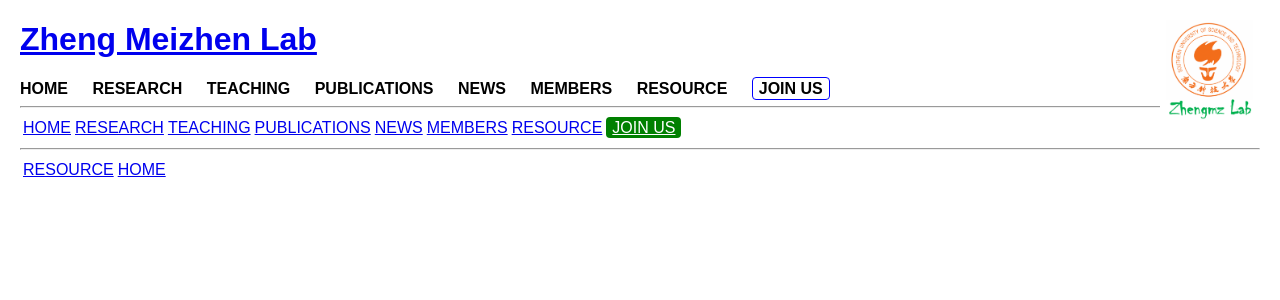
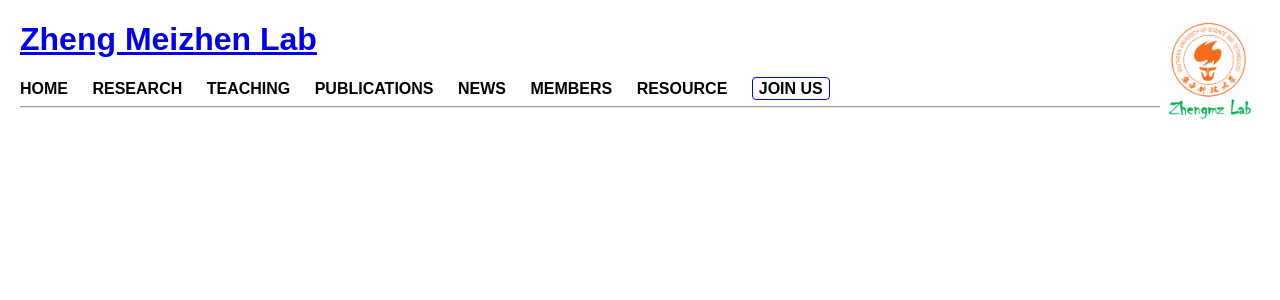
Before and after one commit to ZhengmzLab/zhengmzlab.github.io, a Jekyll site: the page built from join_us.md, in a window 1280 px wide. Shown: the top 300 px of the page. Built offline with Jekyll 4.4.1, drawn with Linux system fonts in a browser that asks for light colours.

Commit message:
Update join_us.md

```diff
--- a/join_us.md
+++ b/join_us.md
@@ -2,25 +2,3 @@
 layout: default
 title: JOIN US
 ---
-
-<table>
-  <tr>
-    <td><a href="https://www.zhengmzlab.com/index.html">HOME</a></td>
-    <td><a href="https://www.zhengmzlab.com/research.html">RESEARCH</a></td>
-    <td><a href="https://www.zhengmzlab.com/teaching.html">TEACHING</a></td>
-    <td><a href="https://www.zhengmzlab.com/publications.html">PUBLICATIONS</a></td>
-    <td><a href="https://www.zhengmzlab.com/news.html">NEWS</a></td>
-    <td><a href="https://www.zhengmzlab.com/members.html">MEMBERS</a></td>
-    <td><a href="https://www.zhengmzlab.com/resource.html">RESOURCE</a></td>
-    <td><a href="https://www.zhengmzlab.com/join_us.html" style="background-color: green; color: white; padding: 2px 6px; border-radius: 4px;">JOIN US</a></td>
-  </tr>
-</table>
-
-
-
-
-
-
----
-
-[RESOURCE](resource.html) | [HOME](index.html)
```
